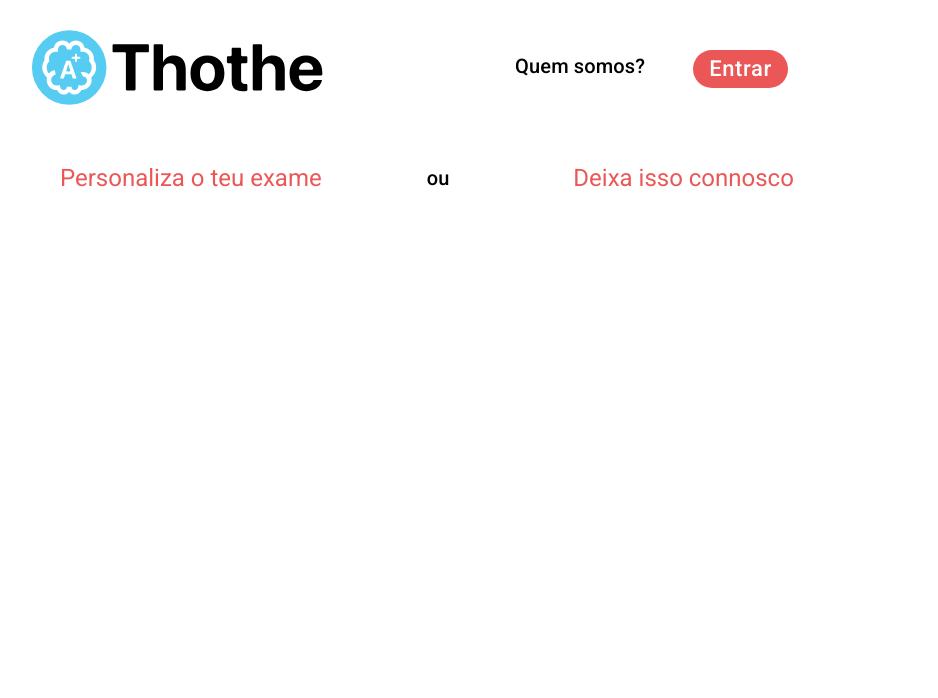
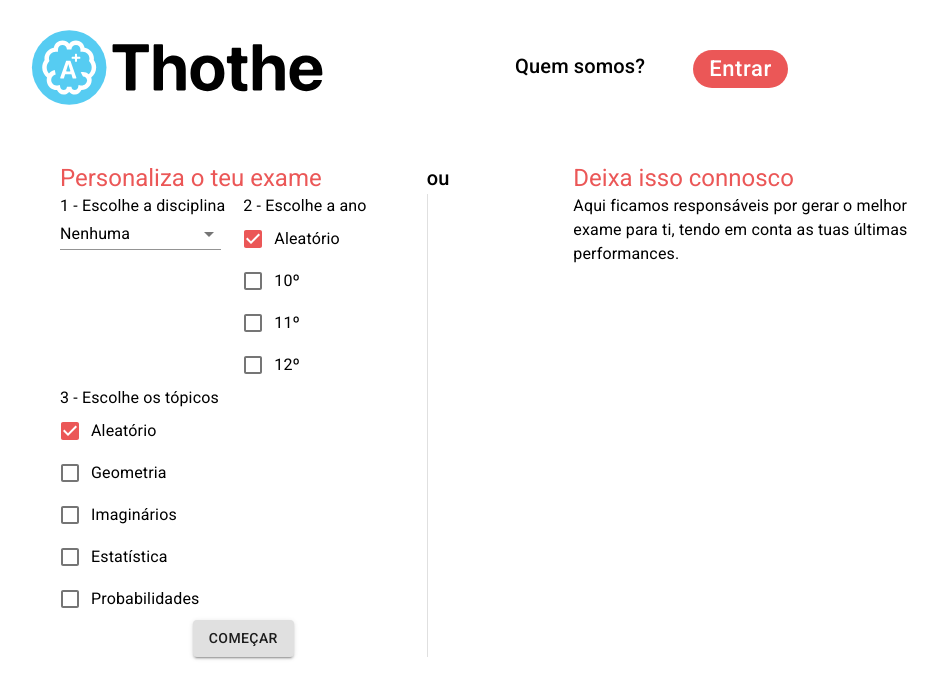
Before and after one commit to HackerSchool/Arquimedia, a React (Create React App) app in the folder frontend/: page /exames in a window 1280 px wide. Shown: the top 698 px of the page, without its empty margins (148-1086 px from the left). Built offline with nearby package versions, Linux system fonts and the light colour scheme; no server answers; the HTML template or start-up script is replaced by a standard one.

Commit message:
Added left pannel basic functionalities

```diff
--- a/frontend/src/pages/GenExamPage.js
+++ b/frontend/src/pages/GenExamPage.js
@@ -2,6 +2,8 @@ import React, { useState } from "react";
 import {
 	Typography,
 	Grid,
+	Divider,
+	Select,
 	Switch,
 	FormControl,
 	FormLabel,
@@ -12,6 +14,8 @@ import {
 } from "@material-ui/core";
 import { createExam } from "../api";
 import { makeStyles } from '@material-ui/core/styles';
+import NormalButton from "../components/buttons/NormalButton";
+import AlertSnackBar from "../components/alerts/AlertSnackBar";
 
 const useStyles = makeStyles(theme => ({
 	body: {
@@ -42,6 +46,9 @@ const GenExamPage = () => {
 		randomSubSubject: true,
 		randomGrade: true
 	})
+
+	const [subject, setSubject] = useState("none")
+	const [error, setError] = useState(false);
 
 	const baseSubSubjects = {
 		geometry: false,
@@ -97,9 +104,19 @@ const GenExamPage = () => {
 		}
 	}
 
+	const handleChangeSubject = (event) => {
+		setSubject(event.target.value)
+	}
+
 
 
 	const handleClick = () => {
+		console.log(subject)
+		setError(false)
+		if (subject == "none") {
+			setError(true)
+		} else {
+
 			const subSubjects = [];
 
 			if (dictSubSubjects.geometry) subSubjects.push("Geometria");
@@ -112,13 +129,14 @@ const GenExamPage = () => {
 			if (options.twelfthGrade) year = 12;
 
 			createExam({
-			subject: "math",
+				subject: subject,
 				randomSubSubject: options.randomSubSubject,
 				subSubjects: subSubjects,
 				year: year
 			}, (res) => {
 				window.location.href = "/exame/" + res.data.id;
 			})
+		}
 	}
 
 	// TODO: REVIEW everything above this line for the new page, see if it makes sense
@@ -135,41 +153,81 @@ const GenExamPage = () => {
 			</Grid>
 			<Grid container xs = {12}>
 
-				<Grid container xs ={6}> {/*left lower panel*/}
-					<Grid container> {/*Pick Subject*/}
+				<Grid container xs ={5}> {/*left lower panel*/}
+					<Grid alignContent="flex-start" container xs = {6}> {/*Pick Subject*/}
 						<Grid item>
-
+							<Typography> 1 - Escolhe a disciplina </Typography>
 						</Grid>
 						<Grid container>
+							<Select onChange={handleChangeSubject} native defaultValue="none" id="grouped-native-select"> {/*Change how the exam is generated in accordance with what select gives back*/}
+								<option aria-label="Escolhe uma Disciplina" value="none"> Nenhuma</option>
+								<optgroup label="Ciências e Tecnologias">
+									<option value={"math"}>Matemática A</option>
+									<option value={"physics"}>Física e Química</option>
+								</optgroup>
+								<optgroup label="Línguas e Humanidades">
+									<option value={"none"}>História A</option>
+								</optgroup>
+							</Select>
 
 						</Grid>
 					</Grid>
 
-					<Grid container> {/* Pick year*/}
+					<Grid container xs = {6}> {/* Pick year*/}
 						<Grid item>
-
+							<Typography> 2 - Escolhe a ano </Typography>
 						</Grid>
 						<Grid container>
-
+							<FormControl>
+								<FormGroup>
+									<FormControlLabel control={<Checkbox checked={options.randomGrade} onChange={handleChangeRandomGrade} name="randomGrade"/>} label="Aleatório"/>
+									<FormControlLabel control={<Checkbox checked={dictYears.tenthGrade} onChange={handleChangeYear} name="tenthGrade"/>} label="10º"/>
+									<FormControlLabel control={<Checkbox checked={dictYears.eleventhGrade} onChange={handleChangeYear} name="eleventhGrade"/>} label="11º"/>
+									<FormControlLabel control={<Checkbox checked={dictYears.twelfthGrade} onChange={handleChangeYear} name="twelfthGrade"/>} label="12º"/>
+								</FormGroup>
+							</FormControl>
 						</Grid>
 					</Grid>
 
-					<Grid container> {/*Pick Themes*/}
+					<Grid container xs ={12}> {/*Pick Themes*/}
 						<Grid item>
-
+							<Typography> 3 - Escolhe os tópicos </Typography>
 						</Grid>
 						<Grid container>
-
+							<FormControl>
+								<FormGroup>
+									<FormControlLabel control={<Checkbox checked={options.randomSubSubject} onChange={handleChangeRandomSubSubject} name="randomSubSubject"/>} label="Aleatório"/>
+									<FormControlLabel control={<Checkbox checked={dictSubSubjects.geometry && !options.randomSubSubject} onChange={handleChangeSubSubjects} name="geometry"/>} label="Geometria"/>
+									<FormControlLabel control={<Checkbox checked={dictSubSubjects.imaginary && !options.randomSubSubject} onChange={handleChangeSubSubjects} name="imaginary"/>} label="Imaginários"/>
+									<FormControlLabel control={<Checkbox checked={dictSubSubjects.statistics && !options.randomSubSubject} onChange={handleChangeSubSubjects} name="statistics"/>} label="Estatística"/>
+									<FormControlLabel control={<Checkbox checked={dictSubSubjects.probability && !options.randomSubSubject} onChange={handleChangeSubSubjects} name="probability"/>} label="Probabilidades"/>
+								</FormGroup>
+							</FormControl>
 						</Grid>
 					</Grid>
 
-					<Grid item> {/*Começar Button*/}
-					</Grid>
+					<Grid justifyContent="center" container > {/*Começar Button*/}
+						<Grid>
+							<Button variant="contained" onClick={handleClick}>Começar</Button>
 						</Grid>
 
-				<Grid container xs ={6}> {/*right lower panel*/}
+					</Grid>
+
+
+
+
+				</Grid>
+
+				<Grid container xs = {2}>
+					<Divider style={{color:"red"}} orientation="vertical" flexItem /> {/*Vertical Divider*/}
+				</Grid>
+
+
+
+
+				<Grid container xs = {5}> {/*right lower panel*/}
 					<Grid item>
-
+						<Typography> Aqui ficamos responsáveis por gerar o melhor exame para ti, tendo em conta as tuas últimas performances. </Typography>
 					</Grid>
 					<Grid item>
 
@@ -178,7 +236,7 @@ const GenExamPage = () => {
 				</Grid>
 
 			</Grid>
-
+			<AlertSnackBar anchorOrigin={{ vertical:"bottom", horizontal:"right" }} open={error} text="Por favor selecione uma disciplina antes de começar" type="error"/>
 		</Grid>
 
 
```
Lines whose indentation alone changed are shown as unchanged.
